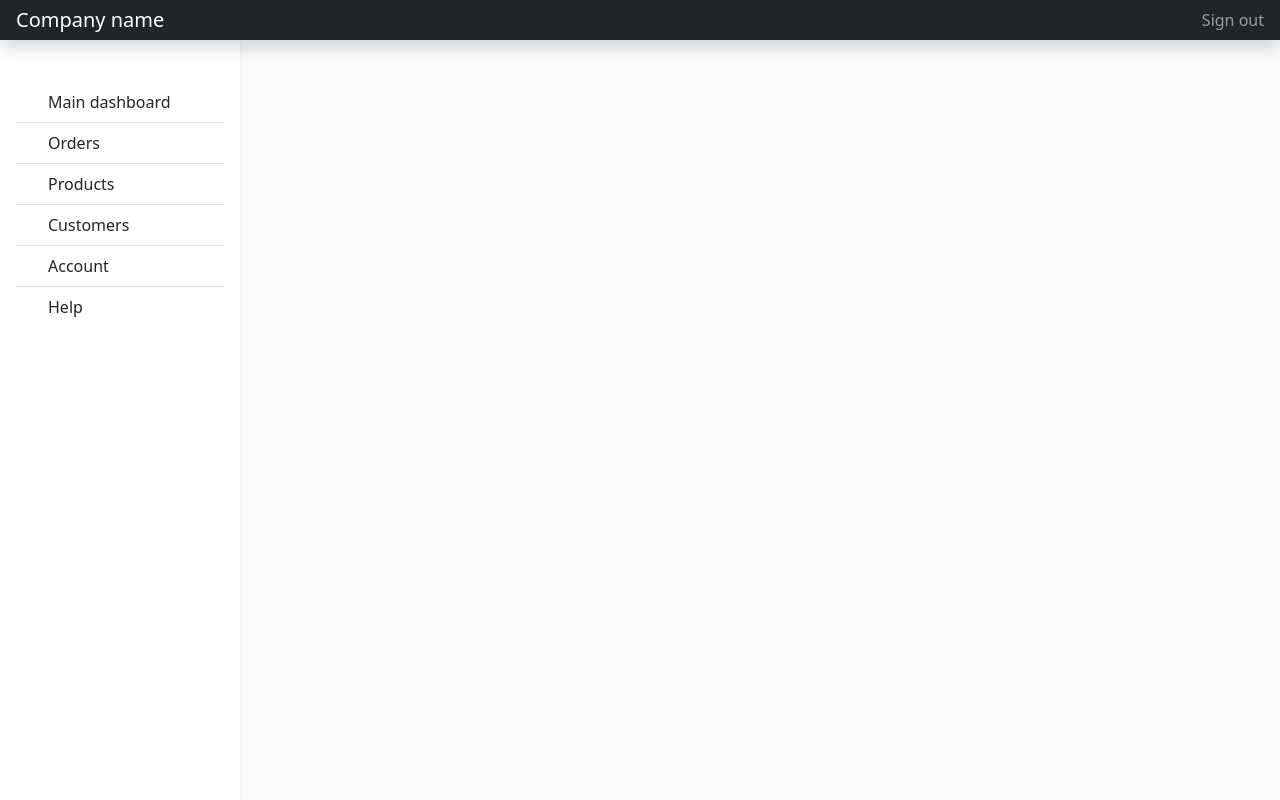
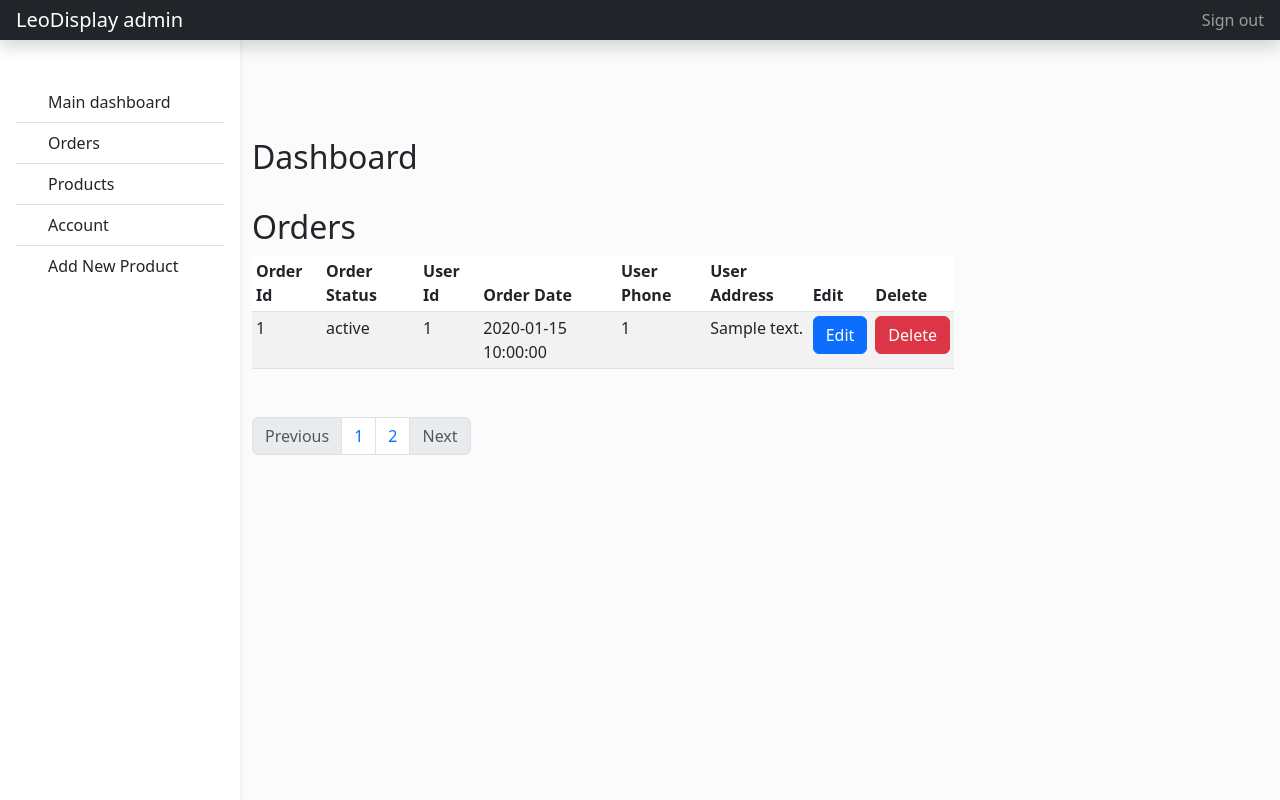
Before and after one commit to selimsoyah/LeoDisplayProject, a PHP site: page /admin/index.php in a window 1280 px wide. Run offline with PHP 8.4, Linux system fonts and the light colour scheme; the visitor is signed in with stand-in values (Sample User, id 1); tables that the repository leaves empty hold one stand-in row (values such as "Sample post").

Commit message:
admin orders

```diff
--- a/admin/header.php
+++ b/admin/header.php
@@ -1,8 +1,6 @@
-<?php
+<?php session_start(); ?>
 
-session_start();
-
-?>
+<?php include('../server/connection.php'); ?>
 
 
 <!doctype html>
@@ -16,7 +14,7 @@ session_start();
   <body>
 
   <header class="navbar navbar-dark sticky-top bg-dark fles-md-nowrap p-0 shadow">
-    <a href="#" class="navbar-brand cold-md-3 col-lg-2 me-0 px-3">Company name</a>
+    <a href="#" class="navbar-brand cold-md-3 col-lg-2 me-0 px-3">LeoDisplay admin</a>
     <button class="navbar-toggler position-absolute d-md-none collapsed" type="button" data-bs-toggler="collapsed">
     <span class="navbar-toggler-icon"></span>
   </button>
--- a/admin/index.php
+++ b/admin/index.php
@@ -6,6 +6,43 @@
         exit;
     }
 
+?>
+
+<?php
+
+    //1 determine page no
+    if(isset($_GET['page_no']) && $_GET['page_no'] != ""){
+        //if user has already entered the page then page number is the one that they selected
+        $page_no = $_GET['page_no'];
+    }else{
+        //if user just entered the page then default page is 1
+        $page_no = 1;
+    }
+
+    //2 return number of products
+    $stmt1 = $conn->prepare("SELECT COUNT(*) AS total_records FROM orders");
+    $stmt1->execute();
+    $stmt1->bind_result($total_records);
+    $stmt1->store_result();
+    $stmt1->fetch();
+
+    //3 products per page
+    $total_records_per_page = 10;
+
+    $offset = ($page_no - 1) * $total_records_per_page;
+
+    $previous_page = $page_no - 1;
+    $next_page = $page_no + 1;
+
+    $adjacents = "2";
+
+    $total_no_of_pages = ceil($total_records/$total_records_per_page);
+
+    //4 get all products
+
+    $stmt2 = $conn->prepare("SELECT * FROM orders LIMIT $offset, $total_records_per_page");
+    $stmt2->execute();
+    $orders = $stmt2->get_result();
 
 
 
@@ -17,9 +54,88 @@
 
 <div class="container-fluid">
     <div class="row">
-        <?php
-        include('sidemenu.php');
-        ?>
 
+
+        <?php include('sidemenu.php'); ?>
+
+
+
+
+        <main class="col-md-9 ms_sm_auto col_lg-10 px_md-4">
+            <div class="d-flex justify-content-between flex-wrap flex-md-nowrap align-items-center pt-3 pb-2 mb-3">
+                <h1 class="h2">Dashboard</h1>
+                <div class="btn-toolbar mb-2 mb-md-0">
+                    <div class="btn-group me-2">
+
+                    </div>
+                </div>
+            </div>
+
+            <h2>Orders</h2>
+            <div class="table-responsive">
+                <table class="table table-striped table-sm">
+                    <thead>
+                        <tr>
+                            <th scope="col">Order Id</th>
+                            <th scope="col">Order Status</th>
+                            <th scope="col">User Id</th>
+                            <th scope="col">Order Date</th>
+                            <th scope="col">User Phone</th>
+                            <th scope="col">User Address</th>
+                            <th scope="col">Edit</th>
+                            <th scope="col">Delete</th>
+                        </tr>
+                    </thead>
+                    <tbody>
+                        <?php foreach($orders as $order){ ?>
+                        <tr>
+                            <td><?php echo $order['order_id']; ?></td>
+                            <td><?php echo $order['order_status']; ?></td>
+                            <td><?php echo $order['user_id']; ?></td>
+                            <td><?php echo $order['order_date']; ?></td>
+                            <td><?php echo $order['user_phone']; ?></td>
+                            <td><?php echo $order['user_address']; ?></td>
+
+                            <td><a class="btn btn-primary">Edit</a></td>
+                            <td><a class="btn btn-danger">Delete</a></td>
+                        </tr>
+                        <?php } ?>
+                    </tbody>
+                </table>
+
+                <!-- pagination -->
+                <nav aria-label="Page navigation example" class="mx-auto">
+                    <ul class="pagination mt-5 mx-auto">
+
+                        <li class="page-item <?php if($page_no <= 1){echo 'disabled';}?> ">
+                            <a href="<?php if($page_no <= 1){echo '#';}else{echo "?page_no=".($page_no-1);} ?>" class="page-link">Previous</a>
+                        </li>
+
+                        <li class="page-item"><a class="page-link" href="?page_no=1">1</a></li>
+                        <li class="page-item"><a class="page-link" href="?page_no=2">2</a></li>
+
+                        <?php if($page_no >= 3){ ?>
+                        <li class="page-item"><a class="page-link" href="">...</a></li>
+                        <li class="page-item"><a class="page-link" href="<?php echo "?page_no=".$page_no; ?>"><?php echo $page_no; ?></a></li>
+
+                        <?php } ?>
+
+                        <li class="page-item <?php if($page_no >= $total_no_of_pages){echo'disabled';}?>">
+                            <a class="page-link" href=" <?php if($page_no >= $total_no_of_pages){echo '#';}else{echo "?page_no=".($page_no+1);} ?>">Next</a></li>
+                    </ul>
+                </nav>
+
+
+
+
+
+
+
+
+
+
+            </div>
+
+        </main>
     </div>
 </div>
--- a/admin/sidemenu.php
+++ b/admin/sidemenu.php
@@ -4,21 +4,19 @@
   <nav id="sidebarMenu" class="collapse d-lg-block sidebar collapse bg-white">
     <div class="position-sticky">
       <div class="list-group list-group-flush mx-3 mt-4">
-        <a href="#" class="list-group-item list-group-item-action py-2 ripple" aria-current="true">
+        <a href="index.php" class="list-group-item list-group-item-action py-2 ripple" aria-current="true">
           <i class="fas fa-tachometer-alt fa-fw me-3"></i><span>Main dashboard</span>
         </a>
-        <a href="#" class="list-group-item list-group-item-action py-2 ripple">
+        <a href="index.php" class="list-group-item list-group-item-action py-2 ripple">
           <i class="fas fa-chart-area fa-fw me-3"></i><span>Orders</span>
         </a>
-        <a href="#" class="list-group-item list-group-item-action py-2 ripple"><i
+        <a href="products.php" class="list-group-item list-group-item-action py-2 ripple"><i
             class="fas fa-lock fa-fw me-3"></i><span>Products</span></a>
-        <a href="#" class="list-group-item list-group-item-action py-2 ripple"><i
-            class="fas fa-chart-line fa-fw me-3"></i><span>Customers</span></a>
-        <a href="#" class="list-group-item list-group-item-action py-2 ripple">
-          <i class="fas fa-chart-pie fa-fw me-3"></i><span>Account</span>
+        <a href="account.php" class="list-group-item list-group-item-action py-2 ripple"><i
+            class="fas fa-chart-line fa-fw me-3"></i><span>Account</span></a>
+        <a href="add_new_product.php" class="list-group-item list-group-item-action py-2 ripple">
+          <i class="fas fa-chart-pie fa-fw me-3"></i><span>Add New Product</span>
         </a>
-        <a href="#" class="list-group-item list-group-item-action py-2 ripple"><i
-            class="fas fa-chart-bar fa-fw me-3"></i><span>Help</span></a>
       </div>
     </div>
   </nav>
--- a/cart.php
+++ b/cart.php
@@ -112,7 +112,7 @@ function calculateTotal (){
 </head>
 <body>
 	  <!--Navbar-->
-    <header>
+  <header>
     <nav class="navbar navbar-expand-lg bg-dark">
       <div class="container">
         <div class="w-100 d-flex justify-content-between">
--- a/checkout.php
+++ b/checkout.php
@@ -39,7 +39,7 @@ if( !empty($_SESSION['cart']) && isset($_POST['checkout'])){
 <body>
 
 	  <!--Navbar-->
-    <header>
+  <header>
     <nav class="navbar navbar-expand-lg bg-dark">
       <div class="container">
         <div class="w-100 d-flex justify-content-between">
```
